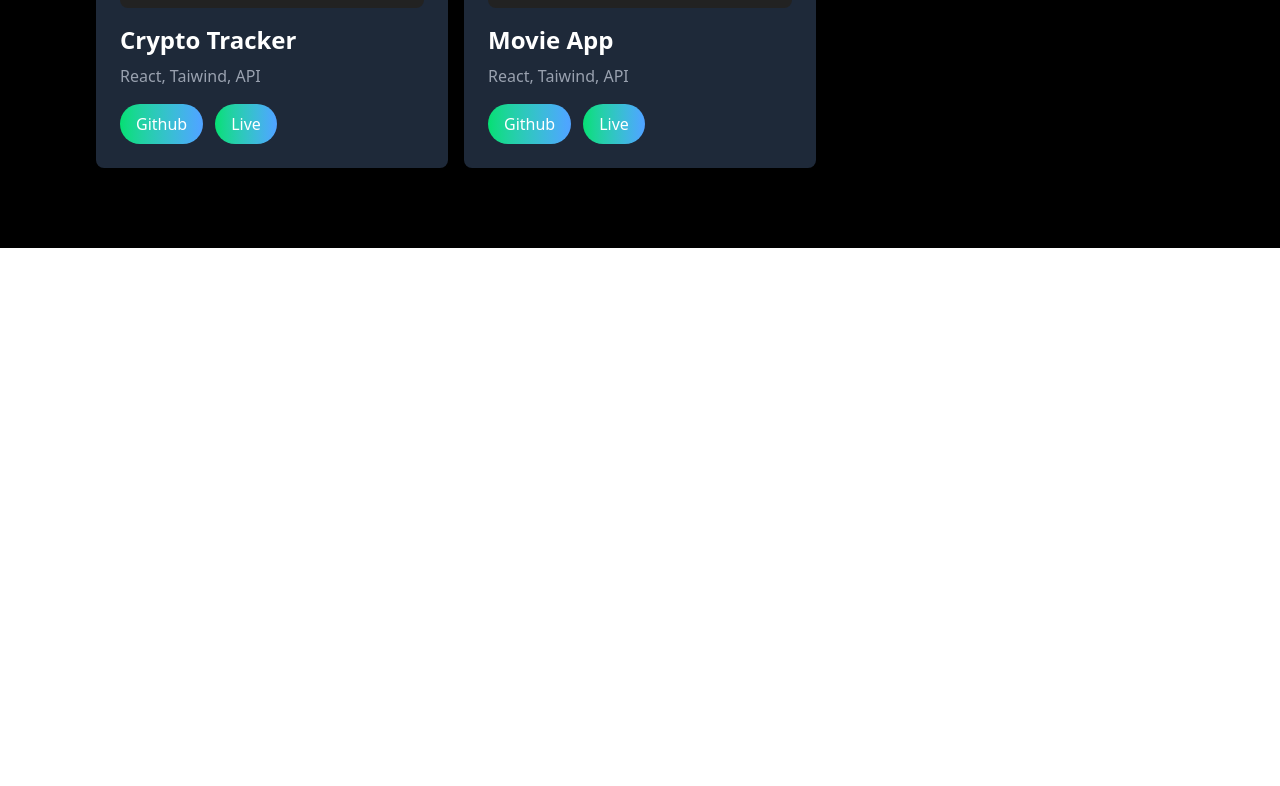
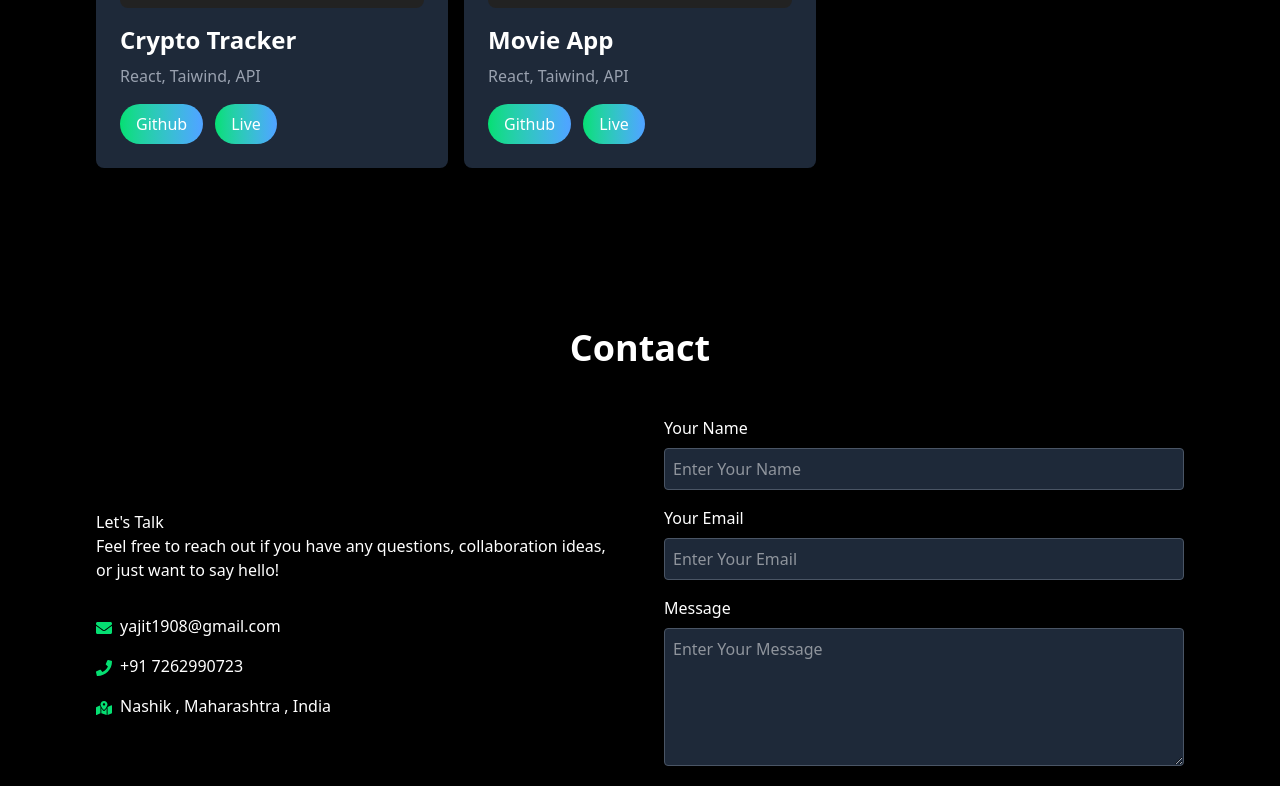
Before and after one commit to Ajit180/Portfolio-Website, a React (Vite) app: page / in a window 1280 px wide. Shown: the part 2000-2786 px from the top of the page. Before the commit the page ends 2248 px from the top, so only its background shows below. Built offline with nearby package versions, Linux system fonts and the light colour scheme.

Commit message:
Added Contact

```diff
--- a/package.json
+++ b/package.json
@@ -13,6 +13,7 @@
     "@tailwindcss/vite": "^4.0.9",
     "react": "^19.0.0",
     "react-dom": "^19.0.0",
+    "react-icons": "^5.5.0",
     "tailwindcss": "^4.0.9"
   },
   "devDependencies": {
--- a/src/App.jsx
+++ b/src/App.jsx
@@ -1,5 +1,6 @@
 
 import About from './Components/About'
+import Contact from './Components/Contact'
 import Hero from './Components/Hero'
 import Navbar from './Components/Navbar'
 import Project from './Components/Project'
@@ -14,6 +15,7 @@
         <Hero/>
         <About/>
         <Project/>
+        <Contact/>
     </div>
   )
 }
--- /dev/null
+++ b/src/Components/Contact.jsx
@@ -0,0 +1,68 @@
+import React from "react";
+import { FaEnvelope, FaMapMarked, FaMapMarkedAlt, FaPhone } from "react-icons/fa";
+
+
+const Contact = () => {
+  return (
+    <div className="bg-black text-white py-20" id="About">
+      <div className="container mx-auto px-8 md:px-16 lg:px-24">
+        <h2 className="text-4xl font-bold text-center mb-12">Contact</h2>
+        <div className="flex flex-col md:flex-row items-center md:space-x-12">
+
+          <div className="flex-1">
+               <h3>Let's Talk</h3>
+               <p>Feel free to reach out if you have any questions, collaboration ideas, or just want to say hello!</p>
+               <div className="mb-4 mt-8">
+                   <FaEnvelope className="inline-block text-green-400 mr-2"></FaEnvelope>
+                   <a href="yajit1908@gmail.com" className="hover:underline">
+                    yajit1908@gmail.com
+                   </a>
+               </div>
+               <div className="mb-4">
+                   <FaPhone className="inline-block text-green-400 mr-2"></FaPhone>
+                   <span>+91 7262990723</span>
+               </div>
+               <div className="mb-4">
+                   <FaMapMarkedAlt className="inline-block text-green-400 mr-2"></FaMapMarkedAlt>
+                   <span>Nashik , Maharashtra , India</span>
+               </div>
+          </div>
+          <div className="flex-1 w-full ">
+             <form className="space-y-4">
+                <div>
+                  <label htmlFor="name" className="block mb-2">Your Name</label>
+                  <input type="text"
+                   className="w-full p-2 rounded bg-gray-800 border border-gray-600
+                   focus:outline-none focus:border-green-400"
+                   placeholder="Enter Your Name"
+                  />
+                </div>
+                <div>
+                  <label htmlFor="email" className="block mb-2">Your Email</label>
+                  <input type="text"
+                   className="w-full p-2 rounded bg-gray-800 border border-gray-600
+                   focus:outline-none focus:border-green-400"
+                   placeholder="Enter Your Email"
+                  />
+                </div>
+                <div>
+                  <label htmlFor="message" className="block mb-2">Message</label>
+                  <textarea type="text"
+                   className="w-full p-2 rounded bg-gray-800 border border-gray-600
+                   focus:outline-none focus:border-green-400"
+                   rows={5}
+                   placeholder="Enter Your Message"
+                  />
+                </div>
+                <button className='bg-gradient-to-r from-green-400 to-blue-500 hidden md:inline
+            transform transition-transform duration-300 hover:scale-105 px-4 py-2 rounded-full'>Send</button>
+
+             </form>
+          </div>
+        </div>
+      </div>
+    </div>
+  );
+};
+
+export default Contact;
--- a/src/Components/Navbar.jsx
+++ b/src/Components/Navbar.jsx
@@ -9,7 +9,7 @@
                 <a href="#home" className='hover:text-gray-400'>Home</a>
                 <a href="#About" className='hover:text-gray-400'>About</a>
                 <a href="#Project" className='hover:text-gray-400'>Project</a>
-                <a href="#Experience" className='hover:text-gray-400'>Works Expreience</a>
+                <a href="#Experience" className='hover:text-gray-400'>Experience</a>
                 <a href="#Contacts" className='hover:text-gray-400'>Contacts</a>
             </div>
             <button className='bg-gradient-to-r from-green-400 to-blue-500 hidden md:inline
```
Also changed, not shown: 1 other file (tests, documents, lock files or other folders).
